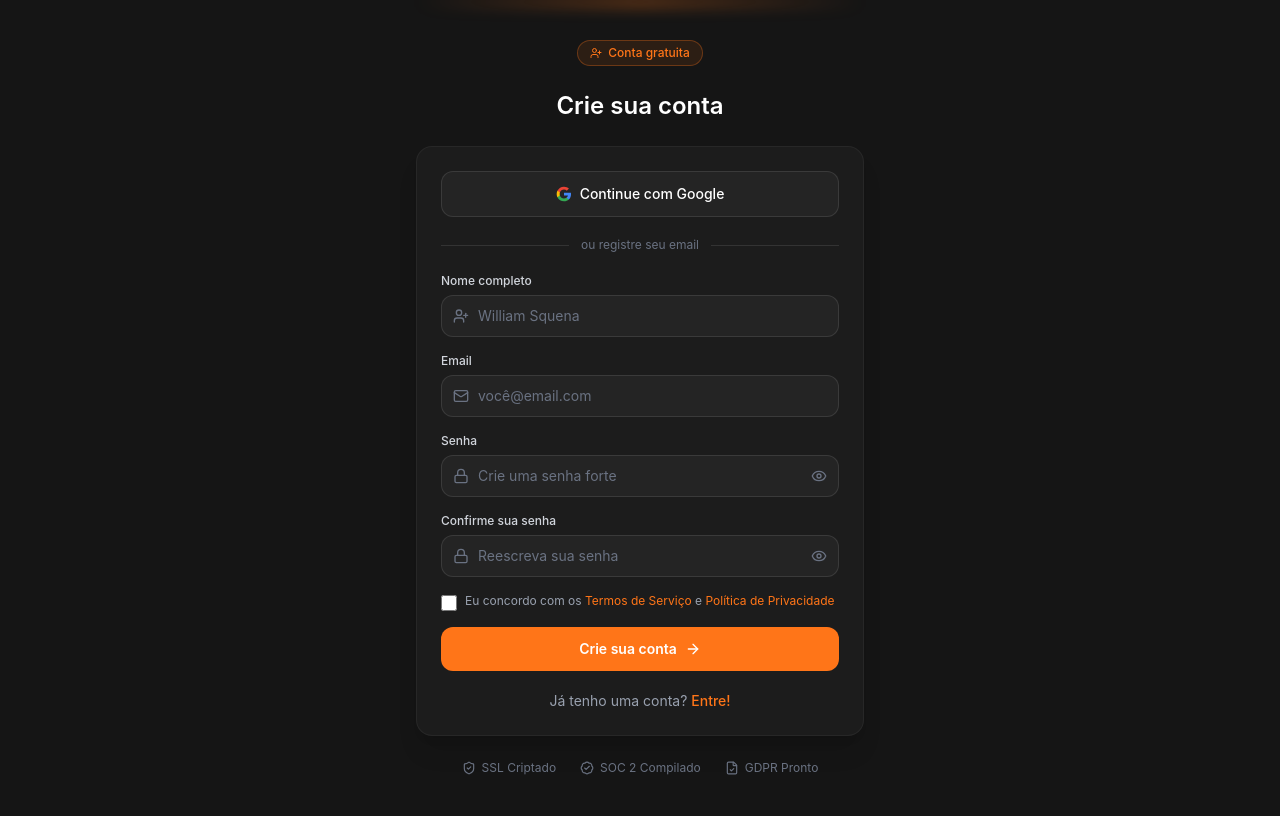
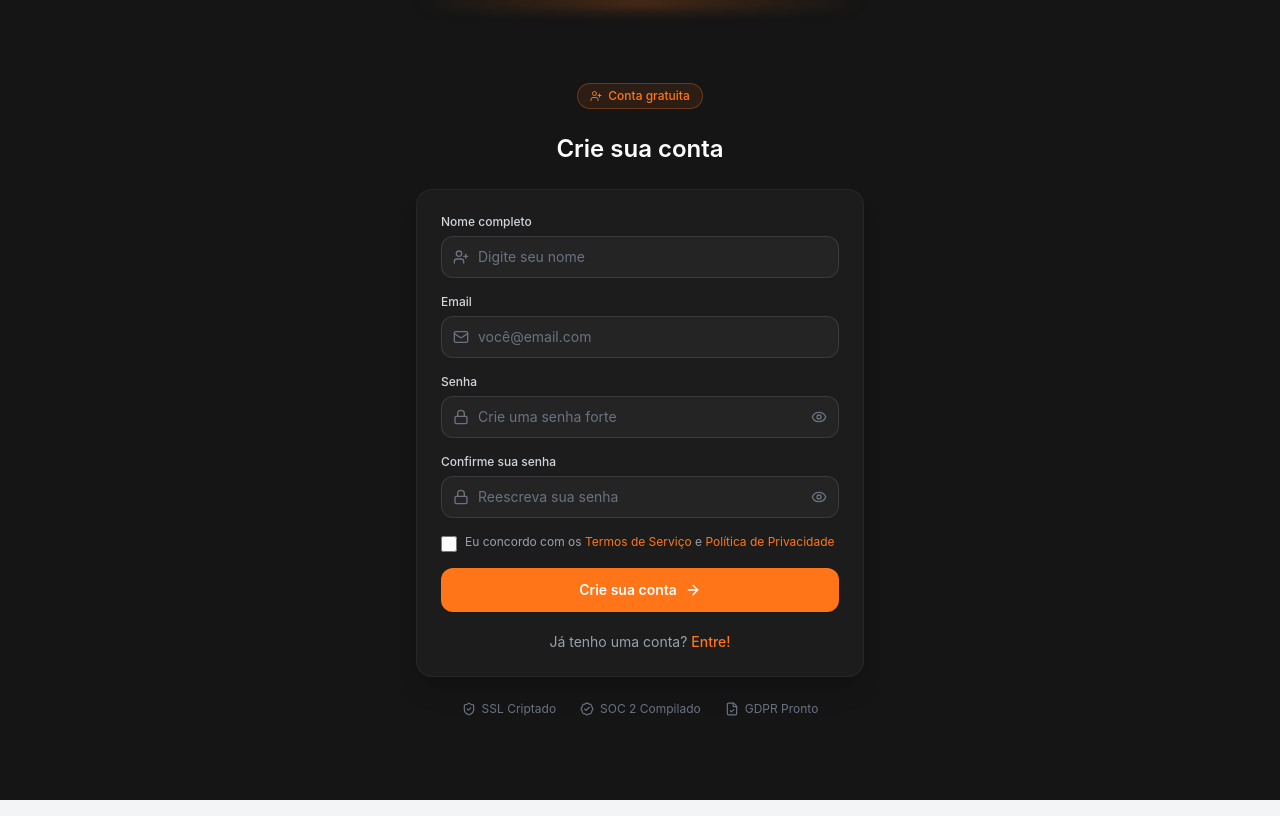
Before and after one commit to Gusgb4/AutOS, a React (Vite) app in the folder frontend/: page /login in a window 1280 px wide. Both pictures are taken after a click on the button "Crie uma agora já!". Built offline with nearby package versions, Linux system fonts and the light colour scheme; no server answers.

Commit message:
update login
Login com google removido temporariamente, apenas virou comentário para ser adicionado de novo no próximo MVP

```diff
--- a/frontend/src/pages/Login.tsx
+++ b/frontend/src/pages/Login.tsx
@@ -115,7 +115,7 @@ export default function Login() {
             </div>
           )}
 
-          {/* Google */}
+          {/* BOTÃO GOOGLE
           <button
             type="button"
             className="flex w-full items-center justify-center gap-2 rounded-xl border border-white/10 bg-[#242424] py-3 text-sm font-medium text-white transition hover:bg-[#2c2c2c]"
@@ -124,14 +124,14 @@ export default function Login() {
             Continue com Google
           </button>
 
-          {/* Divisor */}
+          Divisor
           <div className="my-5 flex items-center gap-3">
             <div className="h-px flex-1 bg-white/10" />
             <span className="text-xs text-gray-500">
               {isLogin ? "ou logue com email" : "ou registre seu email"}
             </span>
             <div className="h-px flex-1 bg-white/10" />
-          </div>
+          </div>*/}
 
           {/* Formulário */}
           <form className="space-y-4" onSubmit={handleSubmit}>
@@ -146,7 +146,7 @@ export default function Login() {
                     type="text"
                     value={nome}
                     onChange={(e) => setNome(e.target.value)}
-                    placeholder="William Squena"
+                    placeholder="Digite seu nome"
                     required
                     minLength={2}
                     className="w-full rounded-xl border border-white/10 bg-[#242424] py-2.5 pl-9 pr-3 text-sm text-white placeholder:text-gray-500 outline-none focus:border-[#FF7518]"
@@ -357,6 +357,8 @@ function Field({ label, action, children }: FieldProps) {
   );
 }
 
+/* FUNÇÃO GOOGLEICON DESATIVADA
+
 function GoogleIcon() {
   return (
     <svg width="16" height="16" viewBox="0 0 24 24">
@@ -378,4 +380,4 @@ function GoogleIcon() {
       />
     </svg>
   );
-}
+}*/
```
